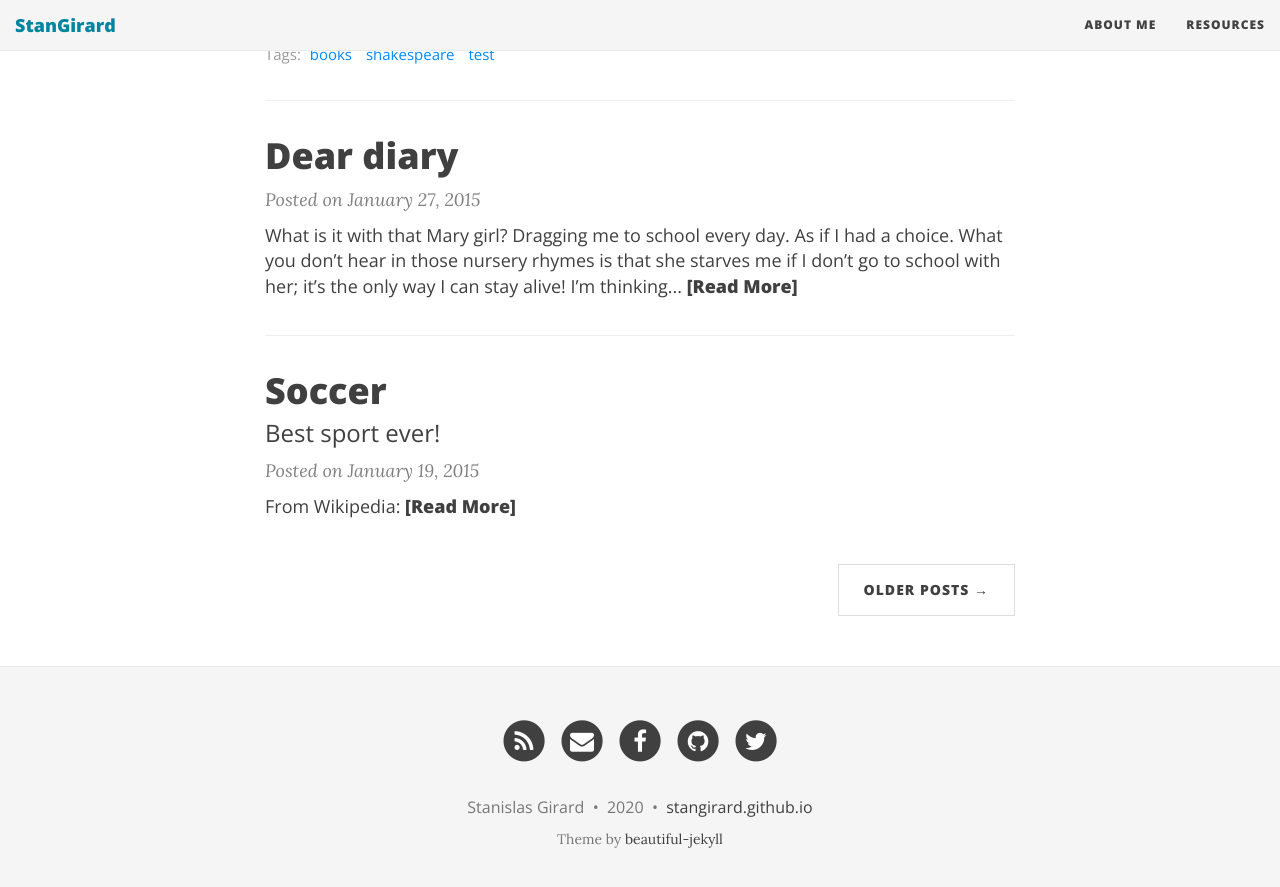
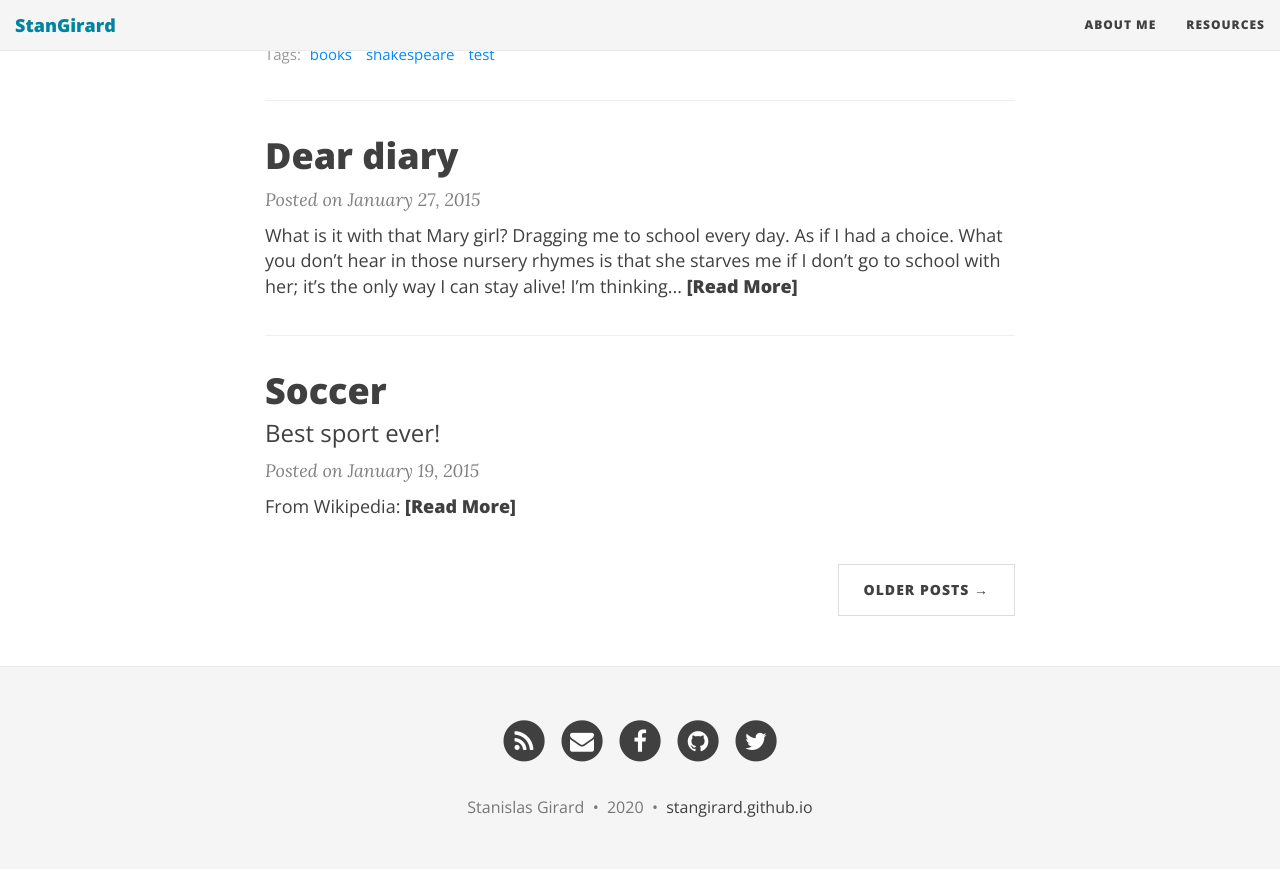
Before and after one commit to StanGirard/Primates-Jekyll, a Jekyll site: the page built from index.html, in a window 1280 px wide and 900 px high, scrolled down 1134 px. Shown: the top 887 px of the window. Built offline with Jekyll 4.4.1, drawn with Linux system fonts in a browser that asks for light colours; nearby versions of some CDN libraries; the list of posts is cut into pages by our own code.

Commit message:
[FOOTER]Updated footer.

```diff
--- a/_includes/footer.html
+++ b/_includes/footer.html
@@ -40,11 +40,6 @@
         {% endif %}
       {% endif%}
       </p>
-          <!-- Please don't remove this, keep my open source work credited :) -->
-    <p class="theme-by text-muted">
-      Theme by
-      <a href="https://deanattali.com/beautiful-jekyll/">beautiful-jekyll</a>
-    </p>
       </div>
     </div>
   </div>
--- a/_layouts/base.html
+++ b/_layouts/base.html
@@ -16,7 +16,6 @@
 
 <!DOCTYPE html>
 <html lang="en">
-  <!-- Beautiful Jekyll | MIT license | Copyright Dean Attali 2016 -->
   {% include head.html %}
 
   <body>
```
